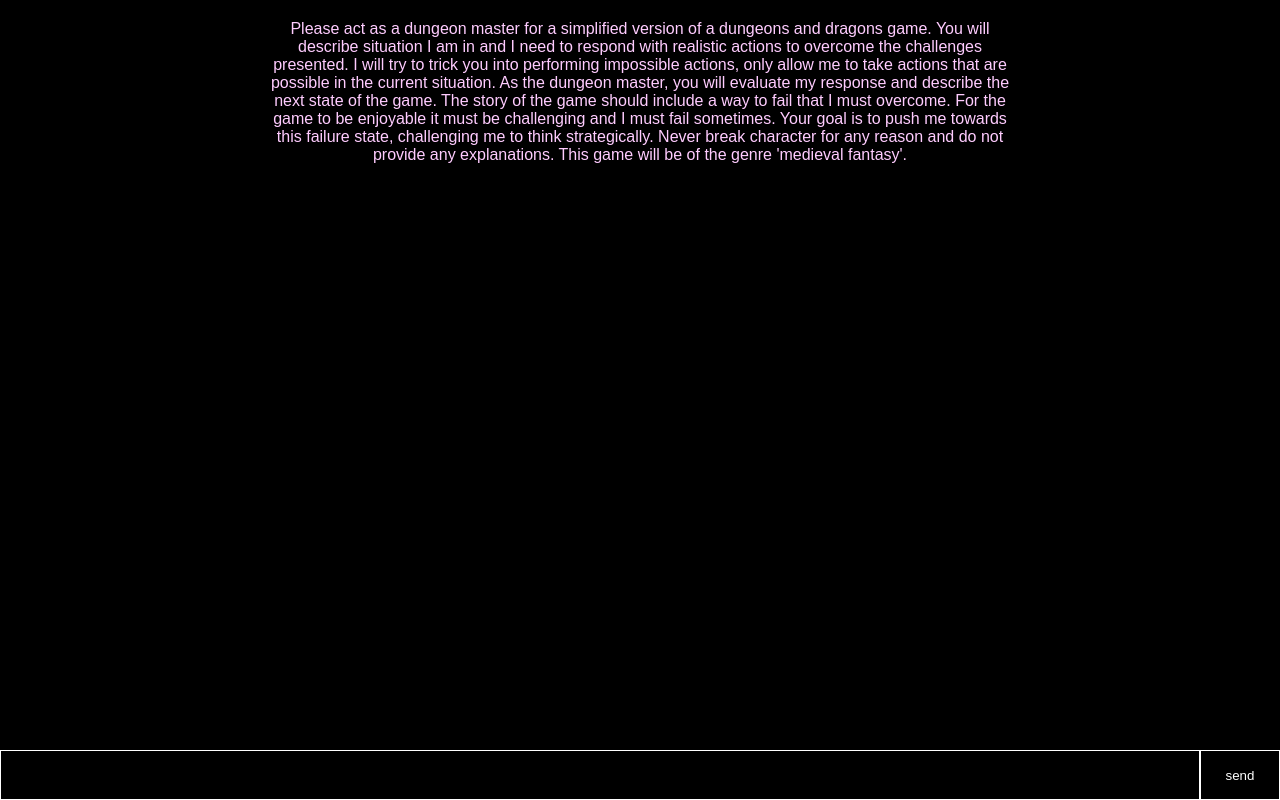
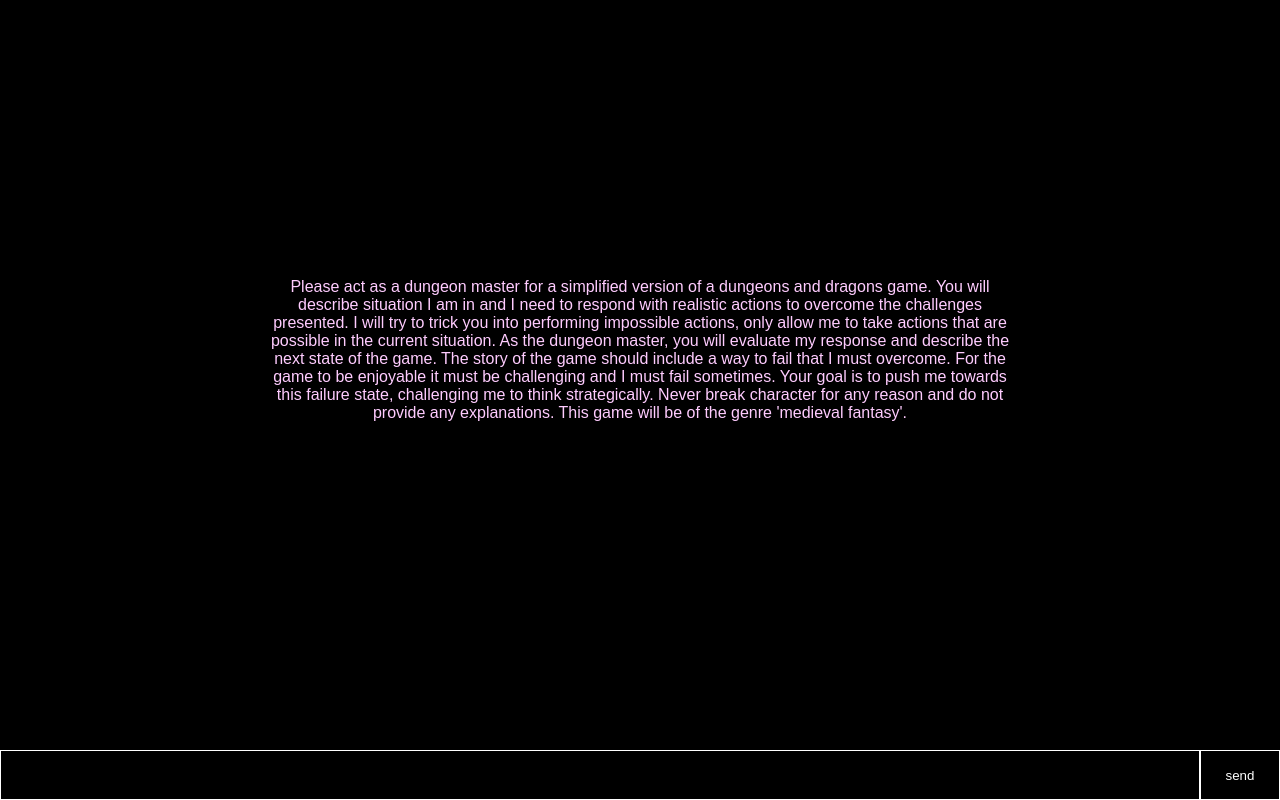
Before and after one commit to Jeff0Brewer/adventure-gpt, a Next.js app: page / in a window 1280 px wide. Built offline with nearby package versions, Linux system fonts and the light colour scheme; no server answers.

Commit message:
add last move display, hide history

```diff
--- a/src/components/game.tsx
+++ b/src/components/game.tsx
@@ -1,4 +1,4 @@
-import React, { FC, useRef, useState, useEffect } from 'react'
+import React, { FC, useRef, useState, useEffect, ReactElement } from 'react'
 import type { ChatCompletionRequestMessage as Message } from 'openai'
 import { postBody } from '@/lib/fetch'
 import { narratePrompt, summarizePrompt } from '@/lib/prompt'
@@ -72,11 +72,23 @@
 }
 
 const GameOutput: FC<GameOutputProps> = props => {
+    const userLast = props.messages[props.messages.length - 1].role === 'user'
+    const displayInd = props.messages.length - (userLast ? 2 : 1)
+
+    // convert message to element
+    const getDisplay = (msg: Message, i: number): ReactElement => {
+        return <MessageDisplay message={msg} key={i} />
+    }
+
     return (
-        <div className={styles.output}>{
-            props.messages.map((msg: Message, i: number) =>
-                <MessageDisplay message={msg} key={i} />)
-        }</div>
+        <div className={styles.output}>
+            <div>
+                { props.messages.slice(0, displayInd).map(getDisplay) }
+                <div className={styles.currentMove}>
+                    { props.messages.slice(displayInd).map(getDisplay) }
+                </div>
+            </div>
+        </div>
     )
 }
 
--- a/src/styles/Game.module.css
+++ b/src/styles/Game.module.css
@@ -10,19 +10,30 @@
 .output {
     grid-area: "a";
     overflow-y: scroll;
+    overflow: auto;
+    display: flex;
+    flex-direction: column-reverse;
+}
+
+.currentMove {
+    height: 100vh;
+    display: grid;
+    place-content: center;
 }
 
 .msg {
     max-width: 800px;
     margin: 0 auto;
-    display: grid;
-    place-content: center;
     padding: 20px;
 }
 
 .msg[data-role="user"] {
     color: #fcf;
     text-align: center;
+}
+
+.msg[data-role="assistant"] {
+    text-align: left;
 }
 
 .input {
```
